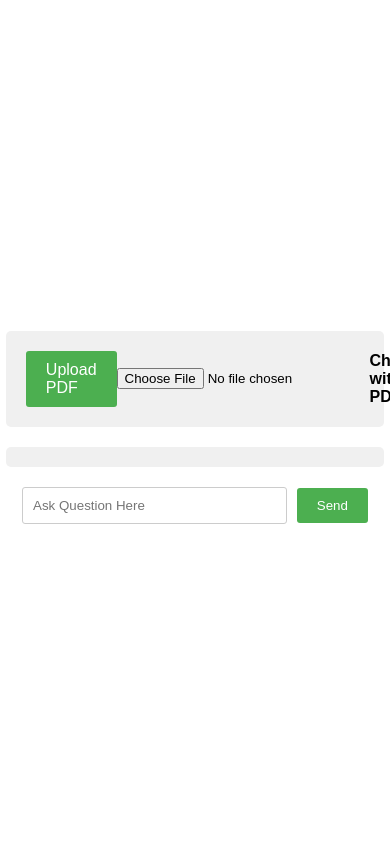
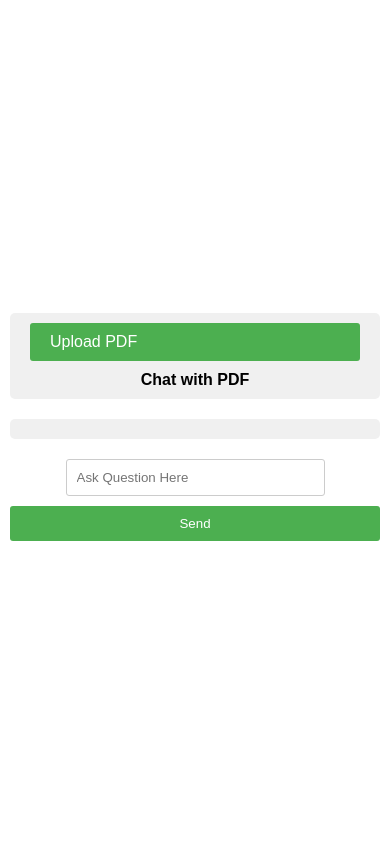
Before and after one commit to mdalishekh/Project, a Python web app: template templates/index.html in a window 390 px wide; the page is wider, and only the part inside the window is pictured. Run offline with Jinja, Linux system fonts and the light colour scheme; the template is opened without the code that fills it, so the values that code supplies are empty.

Commit message:
responsiveness added

```diff
--- a/static/css/style.css
+++ b/static/css/style.css
@@ -12,17 +12,19 @@
   flex-direction: column;
   align-items: center;
   justify-content: center;
+  padding: 10px;
 }
 
 .navbar {
-  width: 97%;
+  width: 100%;
   margin-top: 10px;
-  padding: 20px;
+  padding: 10px 20px;
   display: flex;
   align-items: center;
   justify-content: space-between;
   background-color: #f0f0f0;
   border-radius: 5px;
+  flex-wrap: wrap;
 }
 
 .upload-btn {
@@ -32,6 +34,7 @@
   color: white;
   border: none;
   border-radius: 3px;
+  margin-bottom: 10px;
 }
 
 .upload-btn:hover {
@@ -43,7 +46,7 @@
 }
 
 .chat-container {
-  width: 97%;
+  width: 100%;
   max-height: 300px;
   overflow-y: auto;
   background-color: #f0f0f0;
@@ -52,19 +55,26 @@
   padding: 10px;
 }
 
+#fileInput {
+  display: none;
+}
+
 .input-container {
-  width: 97%;
+  width: 100%;
   margin-top: 20px;
   display: flex;
   align-items: center;
   justify-content: center;
+  flex-wrap: wrap;
 }
 
 #question {
   padding: 10px;
   border: 1px solid #ccc;
   border-radius: 3px;
-  width: 70%;
+  width: calc(100% - 140px);
+  max-width: 70%;
+  margin-bottom: 10px;
 }
 
 #submit-button {
@@ -75,6 +85,7 @@
   border: none;
   border-radius: 3px;
   margin-left: 10px;
+  margin-bottom: 10px;
 }
 
 #submit-button:hover {
@@ -115,3 +126,39 @@
   font-weight: bold;
   margin-top: 5px;
 }
+
+/* Media Queries */
+@media (max-width: 768px) {
+  .navbar, .chat-container, .input-container {
+    width: 100%;
+  }
+
+  .upload-btn {
+    width: 100%;
+  }
+
+  .input-container {
+    flex-direction: column;
+  }
+
+  #question {
+    width: 100%;
+    margin: 0;
+    margin-bottom: 10px;
+  }
+
+  #submit-button {
+    width: 100%;
+    margin: 0;
+  }
+}
+
+@media (max-width: 480px) {
+  .navbar {
+    flex-direction: column;
+  }
+
+  .upload-btn {
+    margin-bottom: 10px;
+  }
+}
```
